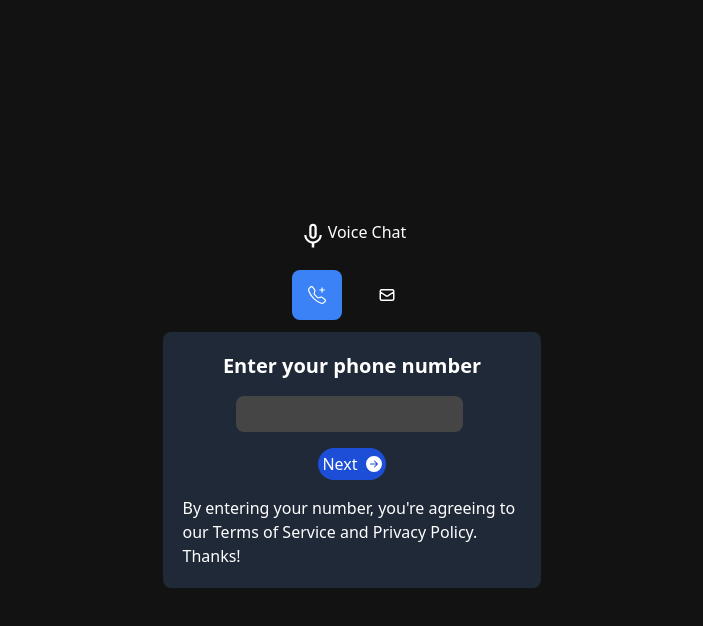
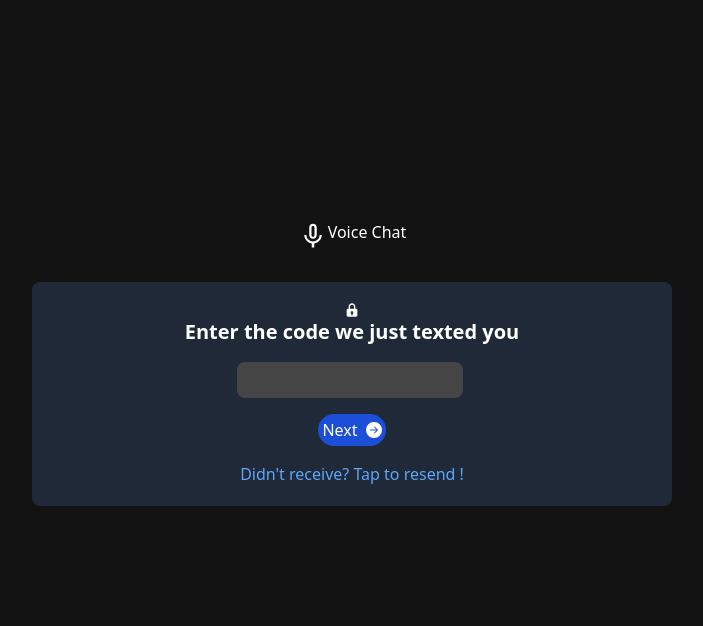
Before and after one commit to Akshat-Kumar-work/Voice-chat, a React (Create React App) app: page /authenticate in a window 1280 px wide. Both pictures are taken after a click on the button "Next". Shown: the top 626 px of the page, without its empty margins (288-991 px from the left). Built offline with nearby package versions, Linux system fonts and the light colour scheme.

Commit message:
authentication

```diff
--- a/src/components/phoneEmail/Email.jsx
+++ b/src/components/phoneEmail/Email.jsx
@@ -5,7 +5,7 @@ import { useState } from 'react'
 import TextInput from '../shared/TextInput'
 
 
-const Email = () => {
+const Email = ({onNext}) => {
   const [email , setemail] = useState('');
 
   return (
@@ -20,6 +20,7 @@ const Email = () => {
 
       SecondlastText={"By entering your email, you're agreeing to our Terms of Service and Privacy Policy. Thanks!"}
       input={<TextInput value={email} onChange={ (event)=>setemail(event.target.value)}/>}
+      onclick={onNext}
 
     />
 
--- a/src/components/phoneEmail/Phone.jsx
+++ b/src/components/phoneEmail/Phone.jsx
@@ -4,7 +4,7 @@ import {BsFillArrowRightCircleFill} from "react-icons/bs"
 import {BsTelephonePlus} from "react-icons/bs"
 import TextInput from '../shared/TextInput'
 
-const Phone = () => {
+const Phone = ({onNext}) => {
 
   const [phoneNumber , setPhoneNumber] = useState('');
   return (
@@ -21,11 +21,11 @@ const Phone = () => {
       SecondlastText={"By entering your number, you're agreeing to our Terms of Service and Privacy Policy. Thanks!"}
 
       input={<TextInput value={phoneNumber} onChange={ (event)=>setPhoneNumber(event.target.value)}/>}
-
-    >
+      onclick={onNext}
+    />
 
 
-    </Card>
+
 
     </div>
   )
--- a/src/components/shared/card.jsx
+++ b/src/components/shared/card.jsx
@@ -1,13 +1,14 @@
 import React from 'react'
 import { Link } from 'react-router-dom'
 
+
 const card = ( { headingLogo, heading , para1 , para2 , btnText , SecondlastText , logo , lastText , onclick ,input}) => {
   return (
-    <div className='  w-[50%] max-w-[1260px] max-width-[90%]  flex flex-col p-5  items-center justify-center  space-y-4 m-3  bg-gray-800 rounded-lg '>
+    <div className='  w-[50%] max-w-[1260px]   flex flex-col p-5  items-center justify-center  space-y-4 m-3  bg-gray-800 rounded-lg '>
 
     <div className='flex justify-center flex-col items-center'>
-
-        <h1 className=' text-xl font-bold '> {headingLogo} <span> {heading}</span> </h1>
+        <div  > {headingLogo}</div>
+        <h1 className=' text-xl font-bold '>   {heading} </h1>
         <p className=' text-blue-300'> {para1}</p>
         <p className=' text-blue-300'> {para2} </p>
     </div>
--- a/src/pages/Authenticate.jsx
+++ b/src/pages/Authenticate.jsx
@@ -1,6 +1,7 @@
 import React, { useState } from 'react'
 import StepPhoneEmail from './Steps/StepPhoneEmail';
 import StepOtp from './Steps/StepOtp';
+import { Navigate } from 'react-router-dom';
 
 const Steps = {
     1: StepPhoneEmail,
@@ -12,7 +13,11 @@ const Authenticate = () => {
     const Step = Steps[step];
 
     function onNext () {
+      console.log("inside authenticate ")
         setStep(step+1);
+        if(step === 3){
+          <Navigate to="/activate"/>
+        }
     }
 
   return (
--- a/src/pages/Login.jsx
+++ /dev/null
@@ -1,26 +0,0 @@
-import React, { useState } from 'react'
-import StepPhoneEmail from './Steps/StepPhoneEmail';
-import StepOtp from './Steps/StepOtp';
-
-const steps = {
-    1: StepPhoneEmail,
-    2: StepOtp
-}
-
-
-const Login = () => {
-    const onNext = ()=>{
-        setStep(step+1);
-    }
-
-    const [step , setStep ] = useState(1);
-    const Step = steps[step];
-
-  return (
-    <div>
-        <Step onNext={onNext}/>
-    </div>
-  )
-}
-
-export default Login
--- a/src/pages/Steps/StepOtp.jsx
+++ b/src/pages/Steps/StepOtp.jsx
@@ -1,13 +1,40 @@
-import React from 'react'
+import React, { useState } from 'react'
+import Card from '../../components/shared/card'
+import {BsFillArrowRightCircleFill } from "react-icons/bs";
+import { BiSolidLock } from "react-icons/bi";
+import TextInput from '../../components/shared/TextInput';
+
 
 const StepOtp = ({onNext}) => {
-  return (
-    <>
-    <div>Step otp</div>
-<button onClick={onNext}>Next</button>
+
+  const [otp , setOtp] = useState('');
 
 
-    </>
+  return (
+    <div className=' flex justify-center items-center'>
+
+
+
+    <Card
+
+      headingLogo={<BiSolidLock />}
+      heading={ "Enter the code we just texted you"}
+
+
+      btnText={"Next"}
+      logo={<BsFillArrowRightCircleFill />}
+
+      onclick={onNext}
+
+      input={<TextInput  value={otp} onChange={ (event)=>setOtp(event.target.value)} />}
+      lastText={"Didn't receive? Tap to resend !"}
+    />
+
+
+
+
+
+    </div>
   )
 }
 
--- a/src/pages/Steps/StepPhoneEmail.jsx
+++ b/src/pages/Steps/StepPhoneEmail.jsx
@@ -14,9 +14,7 @@ const StepPhoneEmail = ({onNext}) => {
   const [type , setType] = useState('phone');
   const Type = phoneEmailMap[type];
 
-  function onNext(){
 
-  }
 
   return(
     <>
```
